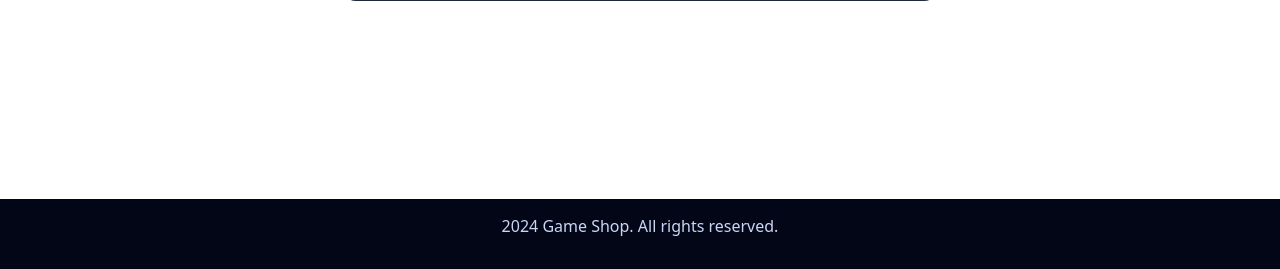
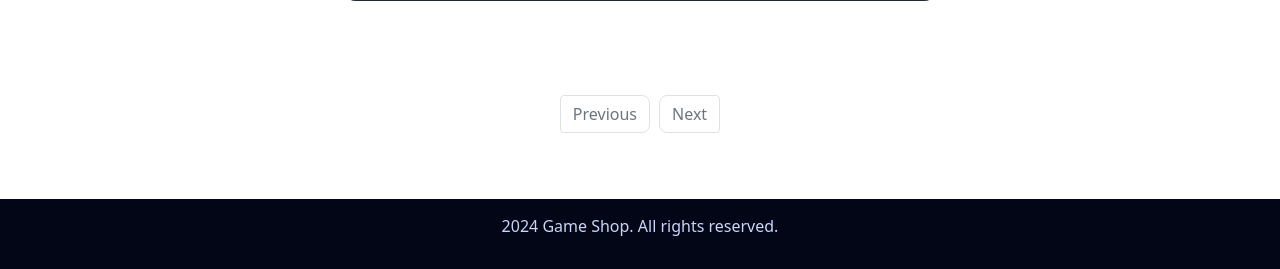
Before and after one commit to mirazizku13/u13_miraziz_normativ_django, a Django app: page /games/create/ in a window 1280 px wide. Shown: the part 531-800 px from the top of the page. Run offline with Django 5.2, Linux system fonts and the light colour scheme.

Commit message:
3-normativ

```diff
--- a/games/views.py
+++ b/games/views.py
@@ -1,3 +1,4 @@
+from django.core.paginator import Paginator
 from django.shortcuts import render, redirect, get_object_or_404
 from django.urls import reverse
 from .models import Game
@@ -6,7 +7,14 @@ from .forms import GameModelForm
 
 def game_list(request):
     games = Game.objects.all()
-    return render(request, 'games/game_list.html', {'games': games})
+    search = request.GET.get('search','')
+    page = request.GET.get('page')
+    if search:
+        games = games.filter(title__icontains=search)
+
+    paginator = Paginator(games, 3)
+    games = paginator.get_page(page)
+    return render(request, 'games/game_list.html', {'games': games, 'search': search, 'page': page})
 
 def game_detail(request, id):
     game = get_object_or_404(Game, id=id)
--- a/templates/base.html
+++ b/templates/base.html
@@ -27,7 +27,7 @@
                 </li>
             </ul>
             <form class="d-flex" method="get" action="{% url 'games:game_list' %}">
-                <input class="form-control me-2" type="search" placeholder="Search games..." name="q" value="{{ request.GET.q }}">
+                <input class="form-control me-2" type="search" placeholder="Search games..." name="search" value="{{ search }}">
                 <button class="btn btn-outline-success" type="submit">Search</button>
             </form>
         </div>
@@ -39,6 +39,51 @@
     {% endblock %}
 </div>
 
+
+<nav aria-label="page">
+  <ul class="pagination">
+<!--      preveus-->
+    {% if games.has_previous %}
+        <li class="page-item">
+            <a class="page-link" href="?search={{ search }}&page={{ games.previous_page_number }}" tabindex="-1" aria-disabled="true">Previous</a>
+        </li>
+    {% else %}
+        <li class="page-item disabled">
+            <a class="page-link" href="#" tabindex="-1" aria-disabled="true">Previous</a>
+        </li>
+    {% endif %}
+
+<!--    {% for game in games %}-->
+<!--        {% if games.number == game.number%}-->
+<!--            <li class="page-item active"><a class="page-link" href="?search={{ search }}&page={{ game.number }}">{{ game.number }}</a></li>-->
+<!--        {% else %}-->
+<!--            <li class="page-item disabled"><a class="page-link" href="?search={{ search }}&page={{ game.number }}">{{ game.number }}</a></li>-->
+<!--        {% endif %}-->
+<!--    {% endfor %}-->
+
+
+    {% for game in games.paginator %}
+        {% if games.number == game %}
+            <li class="page-item active">
+                <a class="page-link" href="?search={{ search }}&page={{ game.number }}">{{ game.number }}</a>
+            </li>
+        {% else %}
+            <li class="page-item">
+                <a class="page-link" href="?search={{ search }}&page={{ game.number }}">{{ game.number }}</a>
+            </li>
+        {% endif %}
+    {% endfor %}
+
+
+    {% if games.has_next %}
+        <li class="page-item"><a class="page-link" href="?search={{ search }}&page={{ games.next_page_number }}">Next</a></li>
+    {% else %}
+        <li class="page-item disabled"><a class="page-link" href="#">Next</a></li>
+    {% endif %}
+  </ul>
+</nav>
+
+
 <footer class="footer">
     <p> 2024 Game Shop. All rights reserved.</p>
 </footer>
```
